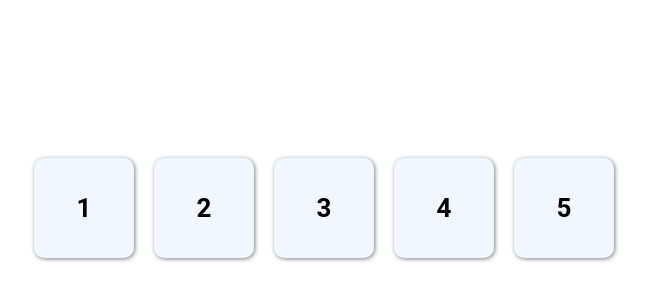
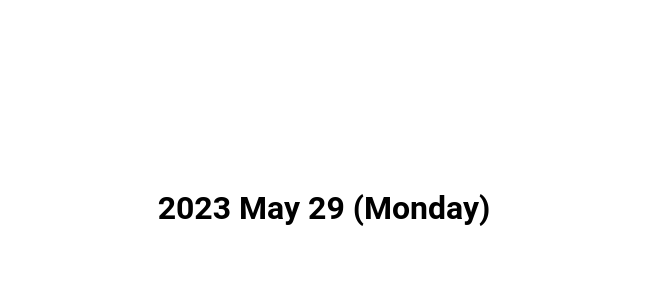
Before and after one commit to DumindaKuruppu/react-samples, a React (Create React App) app: page / in a window 1280 px wide. Shown: the part 192-492 px from the top of the page, without its empty margins (316-965 px from the left). Built offline with nearby package versions, Linux system fonts and the light colour scheme.

Commit message:
moment library added

```diff
--- a/package.json
+++ b/package.json
@@ -11,6 +11,7 @@
     "@types/react": "^18.2.6",
     "@types/react-dom": "^18.2.4",
     "final-form": "^4.20.9",
+    "moment": "^2.29.4",
     "react": "^18.2.0",
     "react-dom": "^18.2.0",
     "react-final-form": "^6.5.9",
--- a/src/App.tsx
+++ b/src/App.tsx
@@ -11,9 +11,9 @@ function App() {
     <div className="App">
       <header className="App-header">
         {/*<Final/>*/}
-        {/*  <Fun/>*/}
+          <Fun/>
         {/*  <MySortableTree/>*/}
-          <LearnCSS/>
+        {/*  <LearnCSS/>*/}
       </header>
     </div>
   );
--- a/src/Components/Fun.tsx
+++ b/src/Components/Fun.tsx
@@ -1,12 +1,19 @@
 import React from "react";
+import moment from "moment";
 import {render} from "@testing-library/react";
 import Styles from '../Styles'
 import { Form, Field } from "react-final-form";
 import {useState} from "react";
 
+const today = moment.utc(new Date()).format('YYYY MMMM DD (dddd)')
+
+console.log(today)
+
 const Fun = () => {
     return (
-        <h1 style={{flexDirection: "column", alignContent: "center"}}>Fun</h1>
+      <div>
+        <h1 style={{flexDirection: "column", alignContent: "center", fontSize: '2rem'}}>{`${today}`}</h1>
+      </div>
     )
 }
 
```
Also changed, not shown: 1 other file (tests, documents, lock files or other folders).
